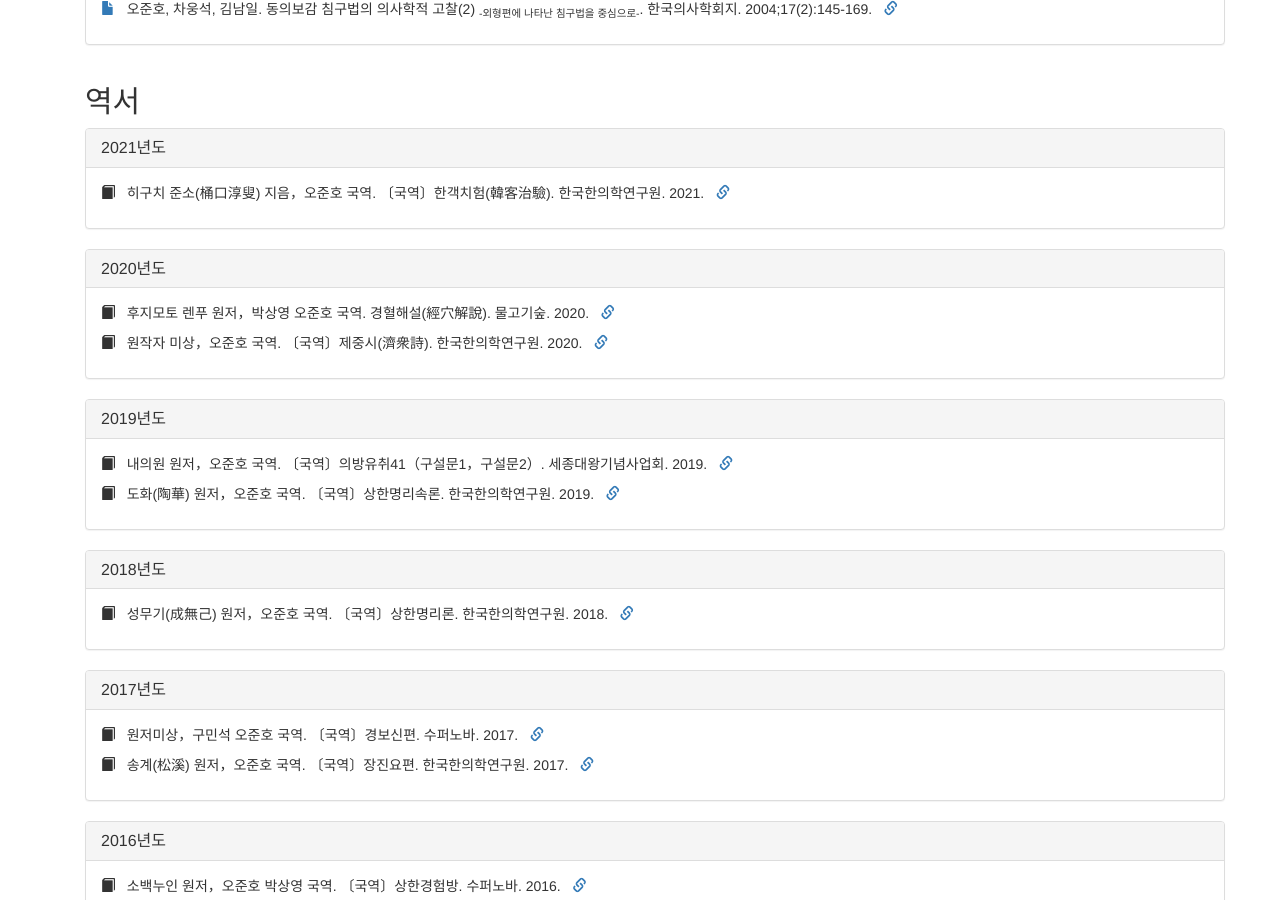
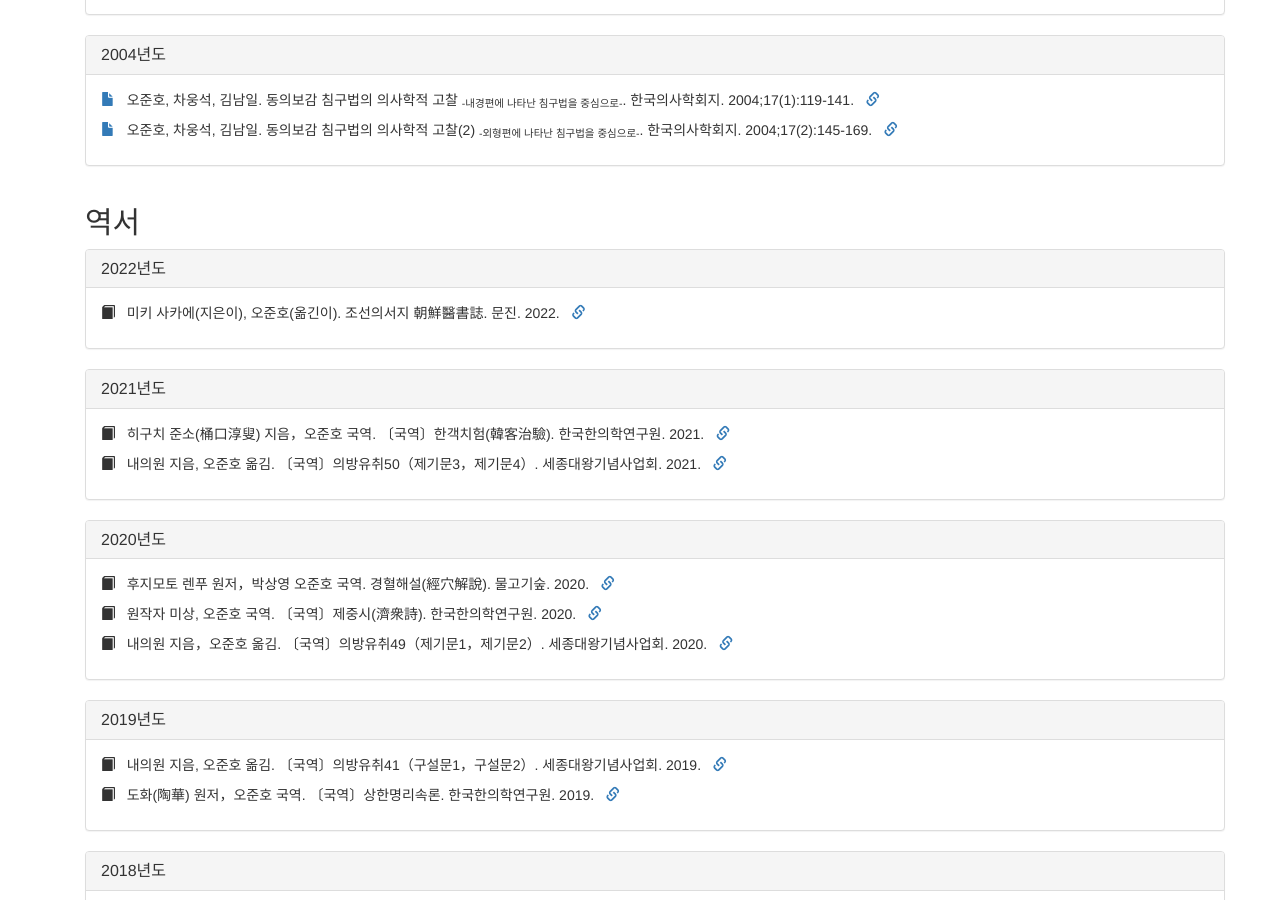
Before and after one commit to pinedance/research, a Jekyll site: the page built from list-raw.html, in a window 1280 px wide and 900 px high, scrolled down 3770 px. Built offline with Jekyll 4.4.1, drawn with Linux system fonts in a browser that asks for light colours; nearby versions of some CDN libraries; some of the changed text lies outside the part shown.

Commit message:
update 2022 profile

```diff
--- a/Gemfile
+++ b/Gemfile
@@ -26,3 +26,5 @@ gem "github-pages", group: :jekyll_plugins
 # Windows does not include zoneinfo files, so bundle the tzinfo-data gem
 # gem 'tzinfo-data', platforms: [:mingw, :mswin, :x64_mingw, :jruby]
 # gem "github-pages"
+
+gem "webrick", "~> 1.7"
--- a/_data/cons.yaml
+++ b/_data/cons.yaml
@@ -1,5 +1,6 @@
 years:
   [
+    "2022",
     "2021",
     "2020",
     "2019",
--- a/_data/researchData.yaml
+++ b/_data/researchData.yaml
@@ -1056,7 +1056,7 @@
   titleEn:
   ref: "http://book.sejongkorea.org/?act=shop.goods_view&CM=858&GC=GD0E"
   year: "2019"
-  author: 내의원 원저，오준호 국역
+  author: "내의원 지음, 오준호 옮김"
   published:
     by: 세종대왕기념사업회
     date: "2019-12-30"
@@ -1106,10 +1106,21 @@
   titleEn:
   ref: "https://info.mediclassics.kr/bookshelf/books/20201210_jejungsi"
   year: "2020"
-  author: 원작자 미상，오준호 국역
+  author: "원작자 미상, 오준호 국역"
   published:
     by: 한국한의학연구원
     date: "2020-12-10"
+
+- noo: "04"
+  category: "역서"
+  title: 〔국역〕의방유취49（제기문1，제기문2）
+  titleEn:
+  ref: "http://book.sejongkorea.org/?act=shop.goods_view&CM=913&GC=GD0E0F"
+  year: "2020"
+  author: 내의원 지음，오준호 옮김
+  published:
+    by: 세종대왕기념사업회
+    date: "2020-12-30"
 
 # 2021
 
@@ -1151,3 +1162,41 @@
   published:
     by: 한국한의학연구원
     date: "2021-12-10"
+
+- noo: "04"
+  category: "역서"
+  title: 〔국역〕의방유취50（제기문3，제기문4）
+  titleEn:
+  ref: "http://book.sejongkorea.org/?act=shop.goods_view&CM=938&GC=GD0E0F"
+  year: "2021"
+  author: "내의원 지음, 오준호 옮김"
+  published:
+    by: 세종대왕기념사업회
+    date: "2021-12-30"
+
+# 2022
+
+- noo: "01"
+  category: "논문"
+  title: 기계 학습을 이용한 한의학 용어 유의어 사전 구축 방안
+  titleEn: "A Strategy for Constructing the Thesaurus of Traditional East Asian Medicine (TEAM) Terms With Machine Learning"
+  ref: "https://jkmc.jams.or.kr/po/volisse/sjPubsArtiPopView.kci?soceId=INS000001846&artiId=SJ0000001536&sereId=SER000000001&submCnt=2"
+  localfile: pdf
+  year: "2022"
+  author: 오준호
+  published:
+    by: 대한한의학원전학회지
+    vol: "35(1)"
+    page: "93-102"
+  summary: "기계 학습을 통해 한의학 용어 유의어 사전을 보다 쉽게 만들 수 없을까?"
+
+- noo: "03"
+  category: "역서"
+  title: "조선의서지 朝鮮醫書誌"
+  titleEn:
+  ref: "https://www.aladin.co.kr/shop/wproduct.aspx?ItemId=307495547"
+  year: "2022"
+  author: "미키 사카에(지은이), 오준호(옮긴이)"
+  published:
+    by: 문진
+    date: "2022-12-20"
```
Also changed, not shown: Gemfile.lock, README.md (added), 1 other file.
